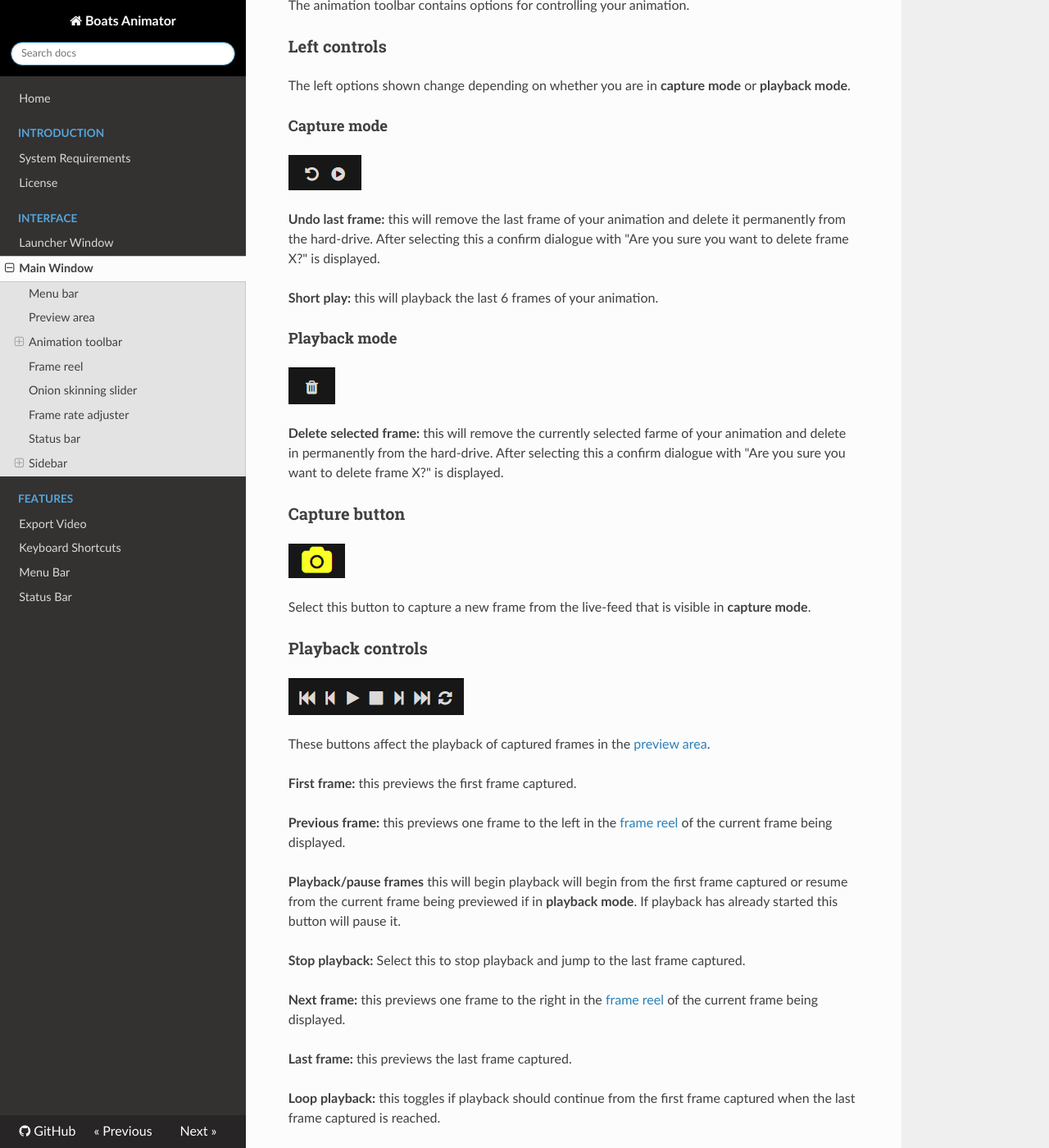
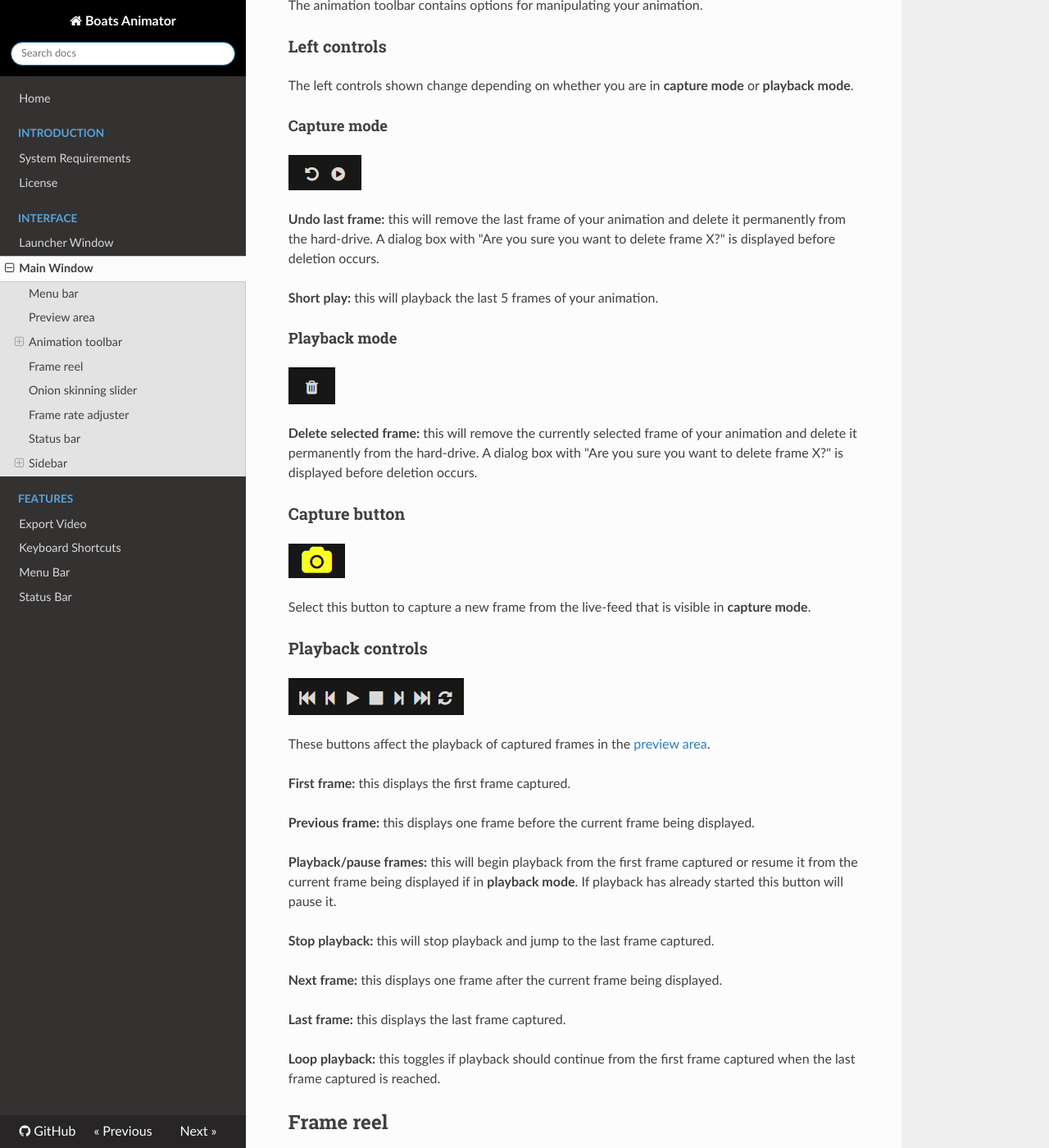
Before and after one commit to charlielee/boats-animator, an MkDocs documentation site: the page built from docs/interface/main-window.md, in a window 1280 px wide and 1400 px high, scrolled down 1393 px. Shown: the whole window at 82% size. Built offline with MkDocs 1.6.1, drawn with Linux system fonts in a browser that asks for light colours; nearby versions of some CDN libraries; some of the changed text lies outside the part shown.

Commit message:
Numerious documentation fixes

```diff
--- a/docs/interface/main-window.md
+++ b/docs/interface/main-window.md
@@ -20,25 +20,25 @@ The preview area shows a live feed of the selected camera in **capture mode** an
 
 ![Animation toolbar](../img/animation-toolbar.png)
 
-The animation toolbar contains options for controlling your animation.
+The animation toolbar contains options for manipulating your animation.
 
 ### Left controls
 
-The left options shown change depending on whether you are in **capture mode** or **playback mode**.
+The left controls shown change depending on whether you are in **capture mode** or **playback mode**.
 
 #### Capture mode
 
 ![Capture mode left controls](../img/left-controls-capture.png)
 
-**Undo last frame:** this will remove the last frame of your animation and delete it permanently from the hard-drive. After selecting this a confirm dialogue with "Are you sure you want to delete frame X?" is displayed.
+**Undo last frame:** this will remove the last frame of your animation and delete it permanently from the hard-drive. A dialog box with "Are you sure you want to delete frame X?" is displayed before deletion occurs.
 
-**Short play:** this will playback the last 6 frames of your animation.
+**Short play:** this will playback the last 5 frames of your animation.
 
 #### Playback mode
 
 ![Playback mode left controls](../img/left-controls-playback.png)
 
-**Delete selected frame:** this will remove the currently selected farme of your animation and delete in permanently from the hard-drive. After selecting this a confirm dialogue with "Are you sure you want to delete frame X?" is displayed.
+**Delete selected frame:** this will remove the currently selected frame of your animation and delete it permanently from the hard-drive. A dialog box with "Are you sure you want to delete frame X?" is displayed before deletion occurs.
 
 ### Capture button
 
@@ -52,17 +52,17 @@ Select this button to capture a new frame from the live-feed that is visible in
 
 These buttons affect the playback of captured frames in the [preview area](#preview-area).
 
-**First frame:** this previews the first frame captured.
+**First frame:** this displays the first frame captured.
 
-**Previous frame:** this previews one frame to the left in the [frame reel](#frame-reel) of the current frame being displayed.
+**Previous frame:** this displays one frame before the current frame being displayed.
 
-**Playback/pause frames** this will begin playback will begin from the first frame captured or resume from the current frame being previewed if in **playback mode**. If playback has already started this button will pause it.
+**Playback/pause frames:** this will begin playback from the first frame captured or resume it from the current frame being displayed if in **playback mode**. If playback has already started this button will pause it.
 
-**Stop playback:** Select this to stop playback and jump to the last frame captured.
+**Stop playback:** this will stop playback and jump to the last frame captured.
 
-**Next frame:** this previews one frame to the right in the [frame reel](#frame-reel) of the current frame being displayed.
+**Next frame:**  this displays one frame after the current frame being displayed.
 
-**Last frame:** this previews the last frame captured.
+**Last frame:** this displays the last frame captured.
 
 **Loop playback:** this toggles if playback should continue from the first frame captured when the last frame captured is reached.
 
@@ -106,9 +106,7 @@ This is used to select the device to capture frames with. The list will automati
 
 #### Image resolution
 
-This is used to select the resolution to capture frames at. The list is updated when the **camera source** is changed, to only show resolutions that are supported by the given device.
-
-If you select a resolution, switch to a different device, and switch back again, the last resolution selected will be remembered.
+This is used to select the resolution to capture frames at. This list will only show resolutions that are supported by the current **camera source**. The last resolution selected will be remembered when you restart Boats Animator.
 
 ### Export
 
@@ -118,8 +116,7 @@ Select this to change the folder Boats Animator exports captured frames to.
 
 #### Export video
 
-Select this to render the captured frames as a video file. See [Export Video](/features/export-video) for further information. You must capture at least one frame for this option to be available.
-
+Select this to render the captured frames as a video file. You must capture at least one frame for this option to be available. See [Export Video](/features/export-video) for further information.
 ### Overlays
 
 Overlays are visuals that display over the [preview area](#preview-area). They are for reference only and will not show on capture frames or exported videos.
@@ -132,4 +129,4 @@ This displays a grid over the preview area in **capture mode**. The grid is comm
 
 #### Aspect ratio mask
 
-This displays a mask of the selected aspect ratio over the preview area.
+This displays a mask over the preview area with the selected aspect ratio.
```
Also changed, not shown: other parts of docs/interface/main-window.md (+2 -2 lines), docs/features/export-video.md (+1 -1 lines), docs/features/menu-bar.md (+6 -6 lines), docs/features/status-bar.md (+3 -3 lines), docs/index.md (+1 -1 lines), docs/interface/launcher-window.md (+4 -4 lines).
